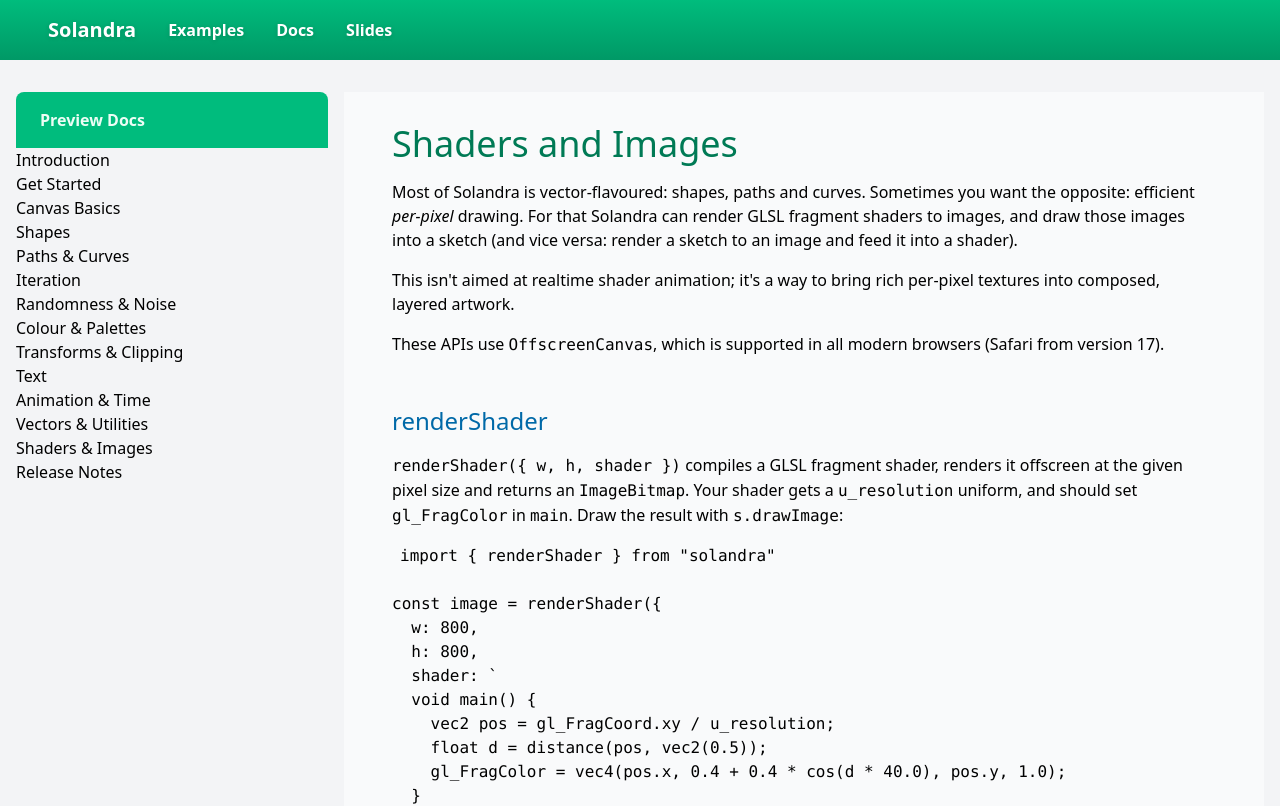
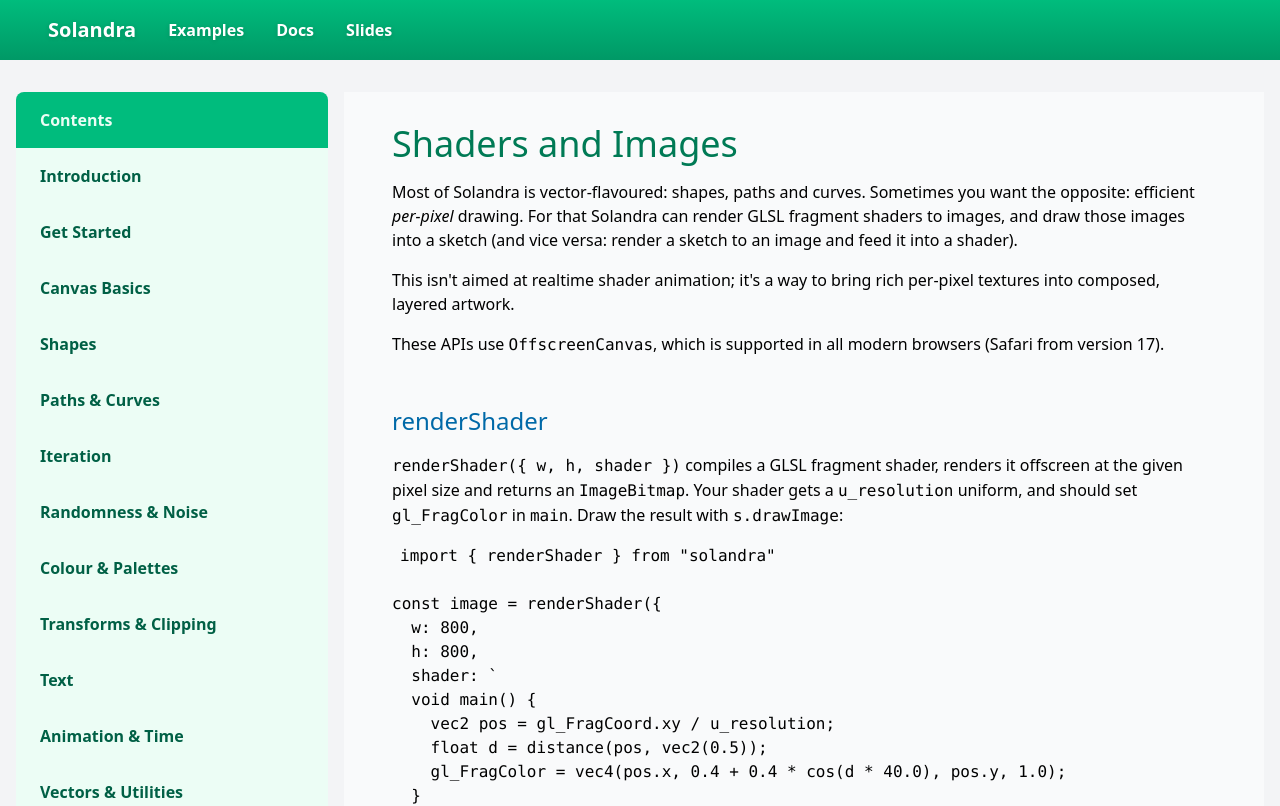
Before and after one commit to jamesporter/solandra, a Next.js app: page /docs/shaders in a window 1280 px wide. Shown: the top 806 px of the page. Built offline with nearby package versions, Linux system fonts and the light colour scheme.

Commit message:
minor fix/tweak

```diff
--- a/src/components/DocPageLayout.tsx
+++ b/src/components/DocPageLayout.tsx
@@ -70,7 +70,7 @@ export function DocLinks() {
   return (
     <div className="flex flex-col lg:flex-[3] lg:rounded-lg lg:overflow-hidden lg:mx-4 docsPage">
       <h3 className="font-semibold text-emerald-50  bg-emerald-500 p-4 px-6">
-        Preview Docs
+        Contents
       </h3>
       {links.map(({ href, name }, i) => {
         const active = pathname.includes(href)
@@ -86,7 +86,6 @@ export function DocLinks() {
                   !active,
               }
             )}
-            legacyBehavior
           >
             {name}
           </Link>
```
